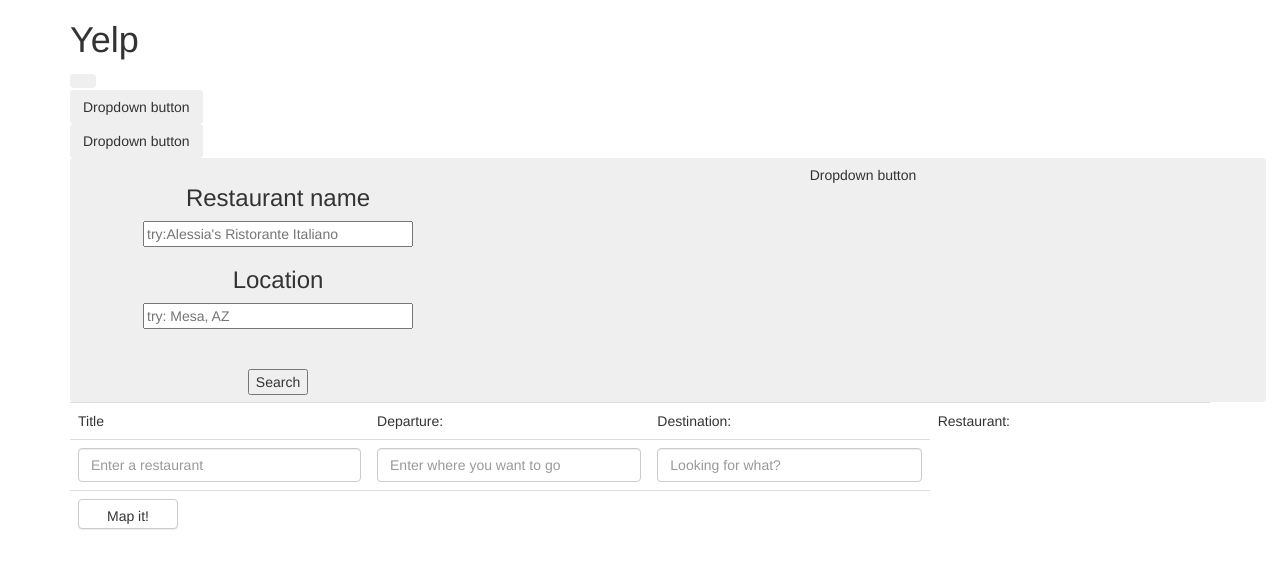
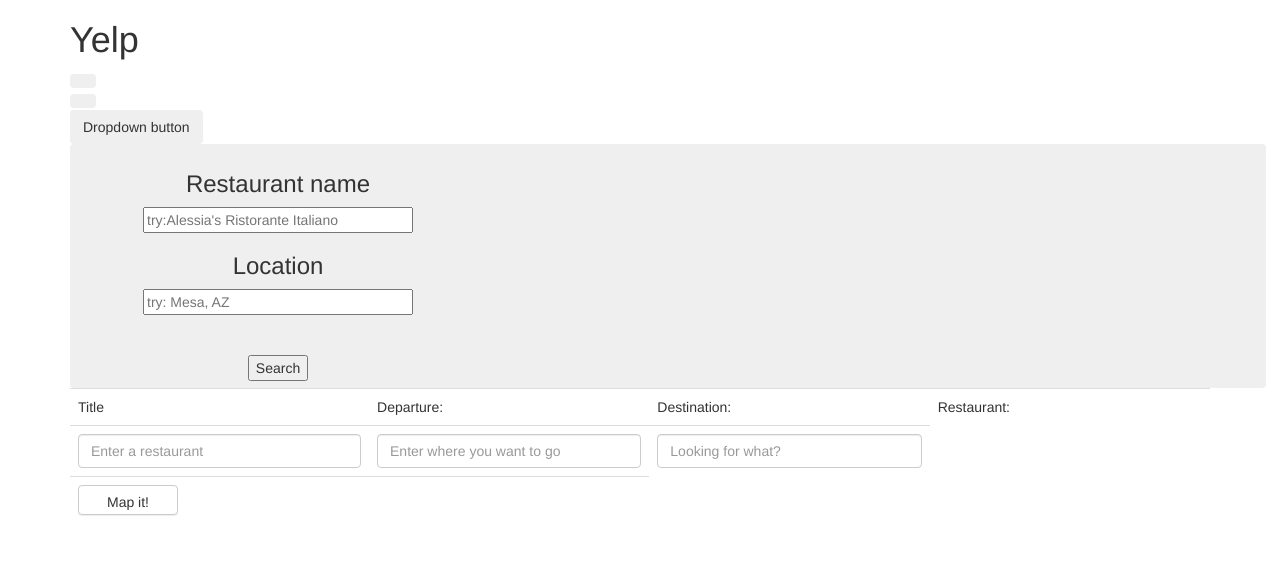
Before and after one commit to marcm97/AMLI-Final-Project, a Python web app: template APP/templates/index2.html in a window 1280 px wide. Shown: the top 569 px of the page. Run offline with Jinja, Linux system fonts and the light colour scheme; the template is opened without the code that fills it, so the values that code supplies are empty; some libraries are stand-ins or nearby versions.

Commit message:
Fixed small things - hopefully it works?

```diff
--- a/APP/templates/index2.html
+++ b/APP/templates/index2.html
@@ -9,6 +9,11 @@
 <link rel="stylesheet" href="//netdna.bootstrapcdn.com/bootstrap/3.0.3/css/bootstrap.min.css">
 <script src="//netdna.bootstrapcdn.com/bootstrap/3.0.3/js/bootstrap.min.js"></script>
 <body>
+<style>
+    dif.container{
+        text-align:left;
+    </style>
+
 <div class="container">
 	<h1>Yelp</h1>
 
@@ -22,7 +27,6 @@
         <td width="150px">Restaurant:</td>
     </tr>
     <tr>
-
         <td><input type="text" class="form-control mt-2" id="departure" placeholder="Enter a restaurant" name="departure"></td>
         <div class="dropdown">
       <button class="btn btn-secondary dropdown-toggle" type="button" id="dropdownMenuButton" data-toggle="dropdown" aria-haspopup="true" aria-expanded="false">
@@ -37,7 +41,6 @@
         <td><input type="text" class="form-control mt-2" id="destination" placeholder="Enter where you want to go" name="destination"></td>
         <div class="dropdown">
       <button class="btn btn-secondary dropdown-toggle" type="button" id="dropdownMenuButton" data-toggle="dropdown" aria-haspopup="true" aria-expanded="false">
-            Dropdown button
       </button>
       <div class="dropdown-menu" aria-labelledby="dropdownMenuButton">
         <a class="dropdown-item" href="#">{{location}}</a>
@@ -84,22 +87,9 @@
                 Found {{selected|length}} similar restaurants!
                 {% endif %}
             </div>
-
-
-    Dropdown button
-  </button>
-  <div class="dropdown-menu" aria-labelledby="Restaurants">
-    <a class="dropdown-item" href="#">Mesa, AZ</a>
-    <a class="dropdown-item" href="#">Pittsburgh, PA</a>
-    <a class="dropdown-item" href="#">Another location here</a>
-  </div>
-</div>
-    <td></td>
-    <tr>
 </table>
 </div>
 </FORM>
 
 </div>
 </body>
-</html>
```
Lines whose indentation alone changed are shown as unchanged.
